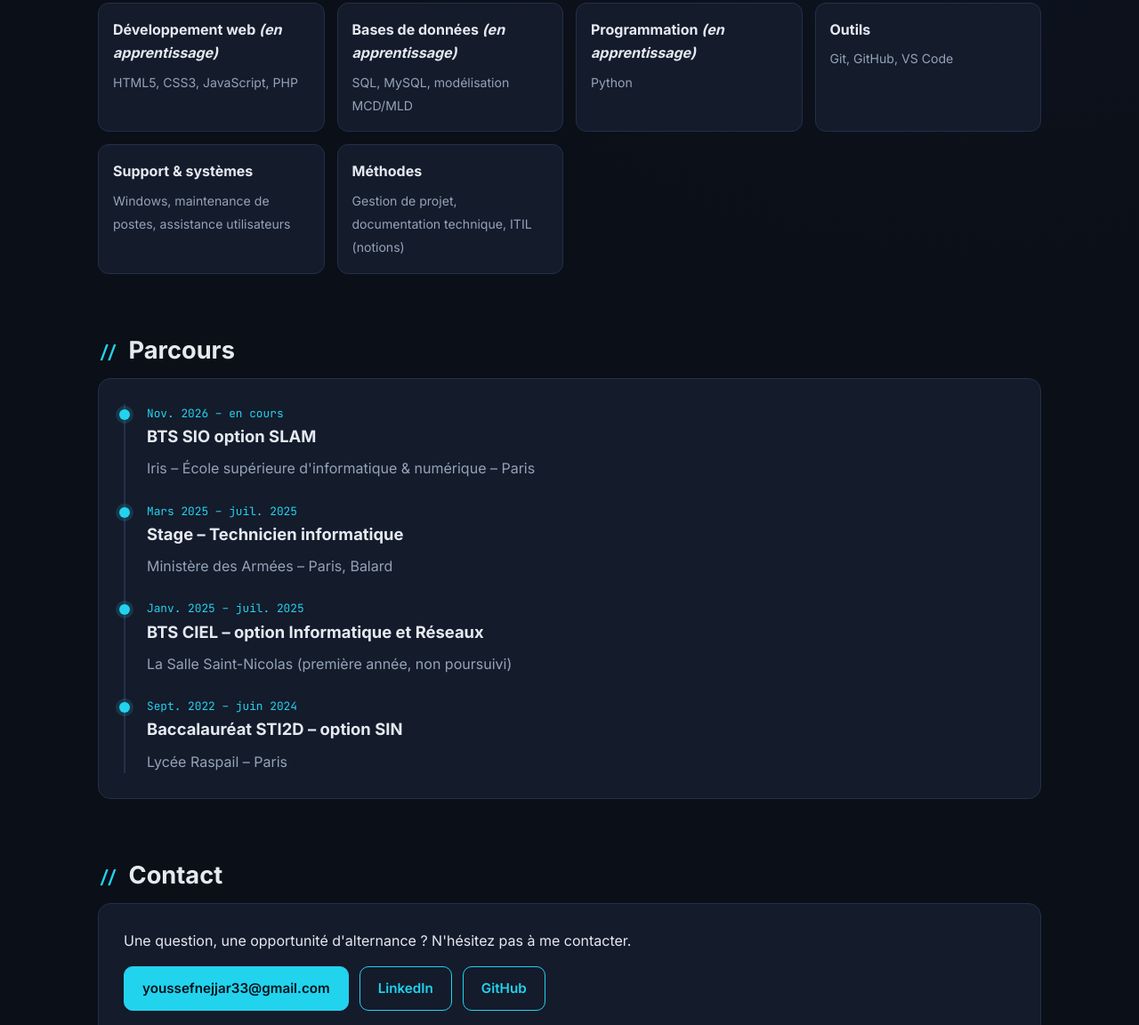
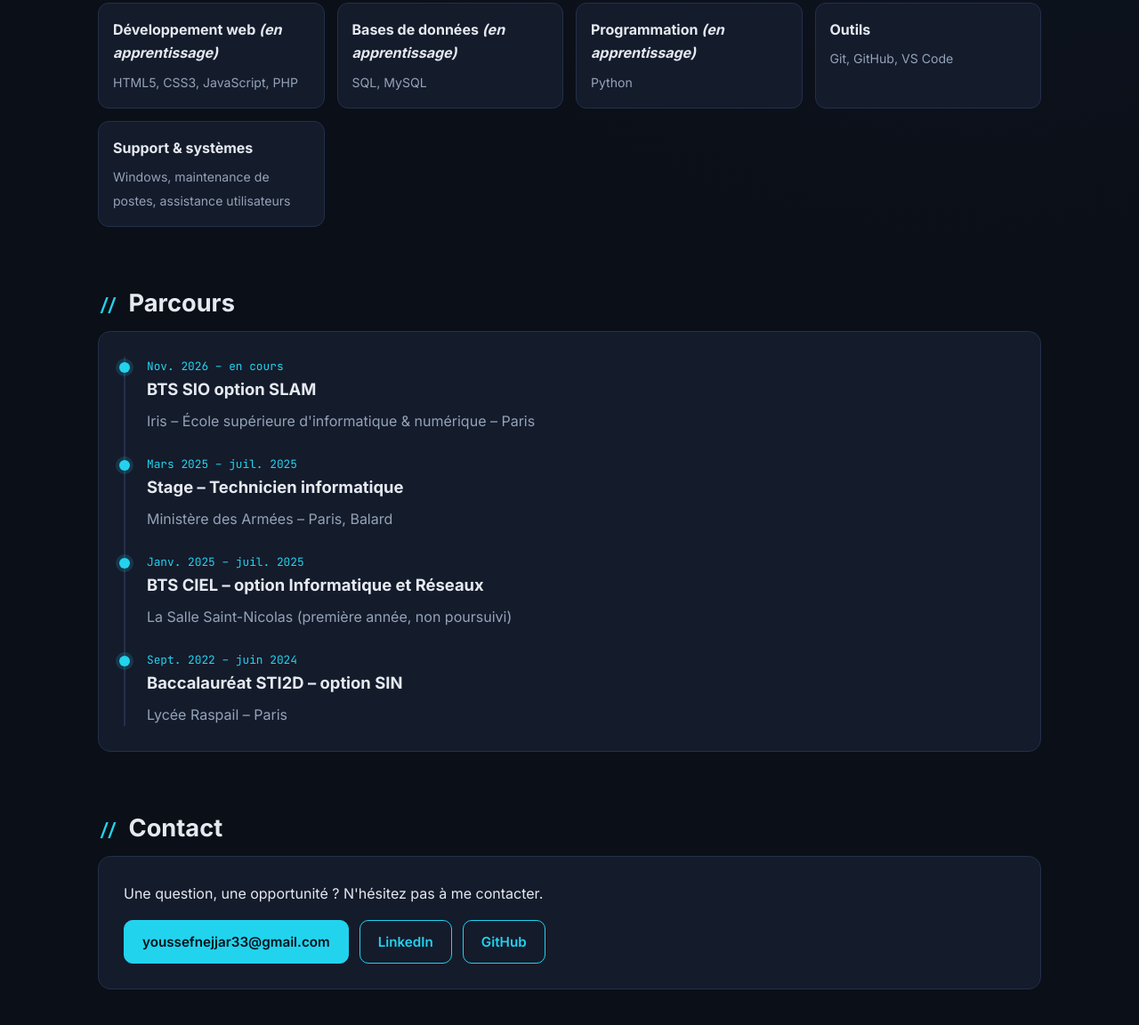
Before and after one commit to y-nejjar/portfolio-youssef-nejjar, a plain HTML site: page index.html in a window 1280 px wide. Shown: the part 1040-2192 px from the top of the page at 89% size. Drawn offline with Linux system fonts and the light colour scheme.

Commit message:
Add files via upload

```diff
--- a/index.html
+++ b/index.html
@@ -62,12 +62,10 @@
     actuellement <strong>en cours d'apprentissage</strong>.</p>
   <div class="skills">
     <div class="skill"><strong>Développement web <em>(en apprentissage)</em></strong><span>HTML5, CSS3, JavaScript, PHP</span></div>
-    <div class="skill"><strong>Bases de données <em>(en apprentissage)</em></strong><span>SQL, MySQL, modélisation MCD/MLD</span></div>
+    <div class="skill"><strong>Bases de données <em>(en apprentissage)</em></strong><span>SQL, MySQL</span></div>
     <div class="skill"><strong>Programmation <em>(en apprentissage)</em></strong><span>Python</span></div>
     <div class="skill"><strong>Outils</strong><span>Git, GitHub, VS Code</span></div>
-    <div class="skill"><strong>Support & systèmes</strong><span>Windows, maintenance de postes, assistance utilisateurs</span></div>
-    <div class="skill"><strong>Méthodes</strong><span>Gestion de projet, documentation technique, ITIL (notions)</span></div>
-  </div>
+    <div class="skill"><strong>Support & systèmes</strong><span>Windows, maintenance de postes, assistance utilisateurs</span></div>  </div>
 </section>
 
 <section id="parcours">
@@ -85,7 +83,7 @@
 <section id="contact">
   <h2>Contact</h2>
   <div class="panel">
-    <p>Une question, une opportunité d'alternance ? N'hésitez pas à me contacter.</p>
+    <p>Une question, une opportunité ? N'hésitez pas à me contacter.</p>
     <div class="btns" style="margin-top:16px">
       <a class="btn primary" href="mailto:youssefnejjar33@gmail.com">youssefnejjar33@gmail.com</a>
       <a class="btn" href="https://www.linkedin.com/in/ynejjar/" target="_blank" rel="noopener">LinkedIn</a>
```
